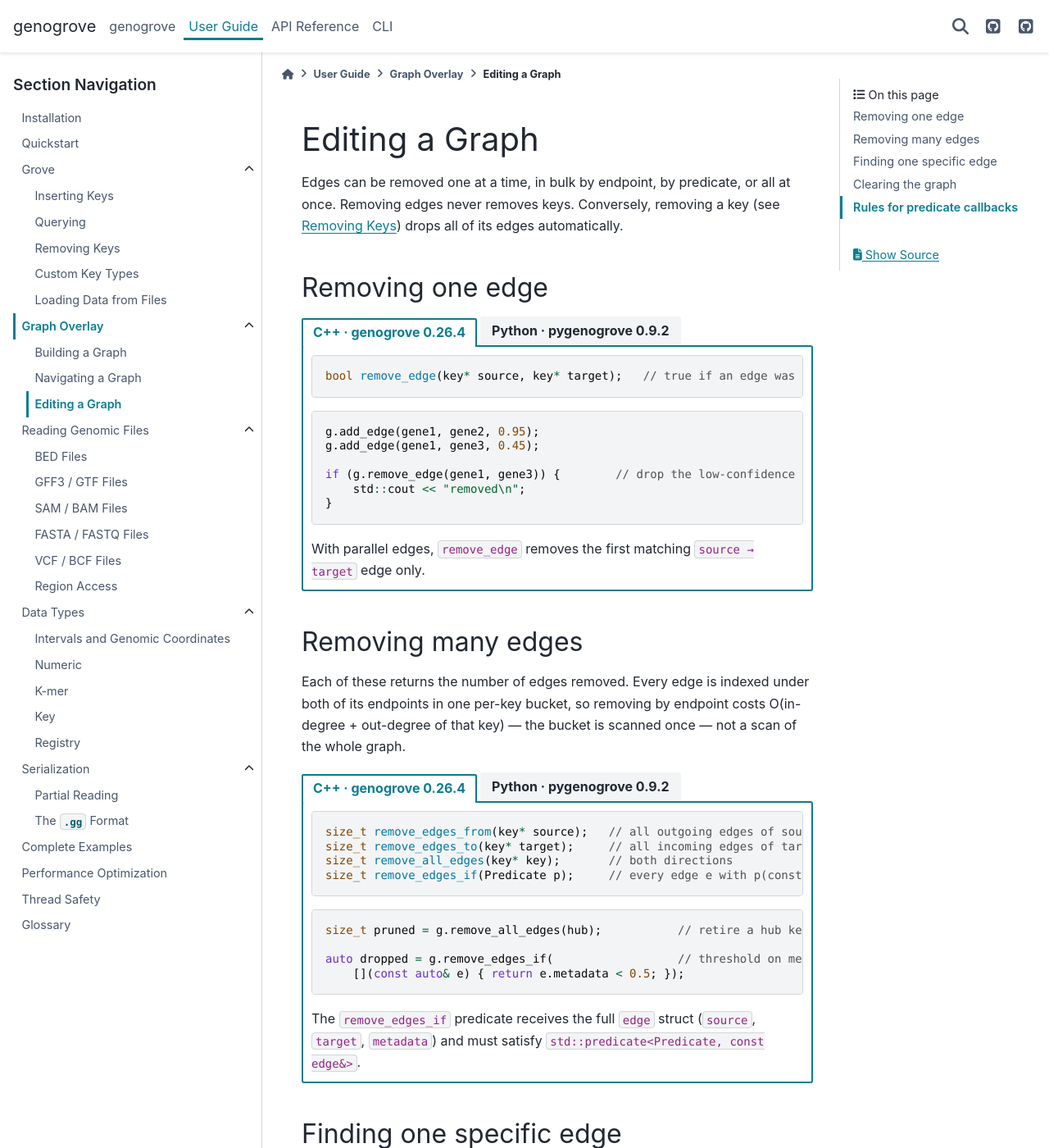
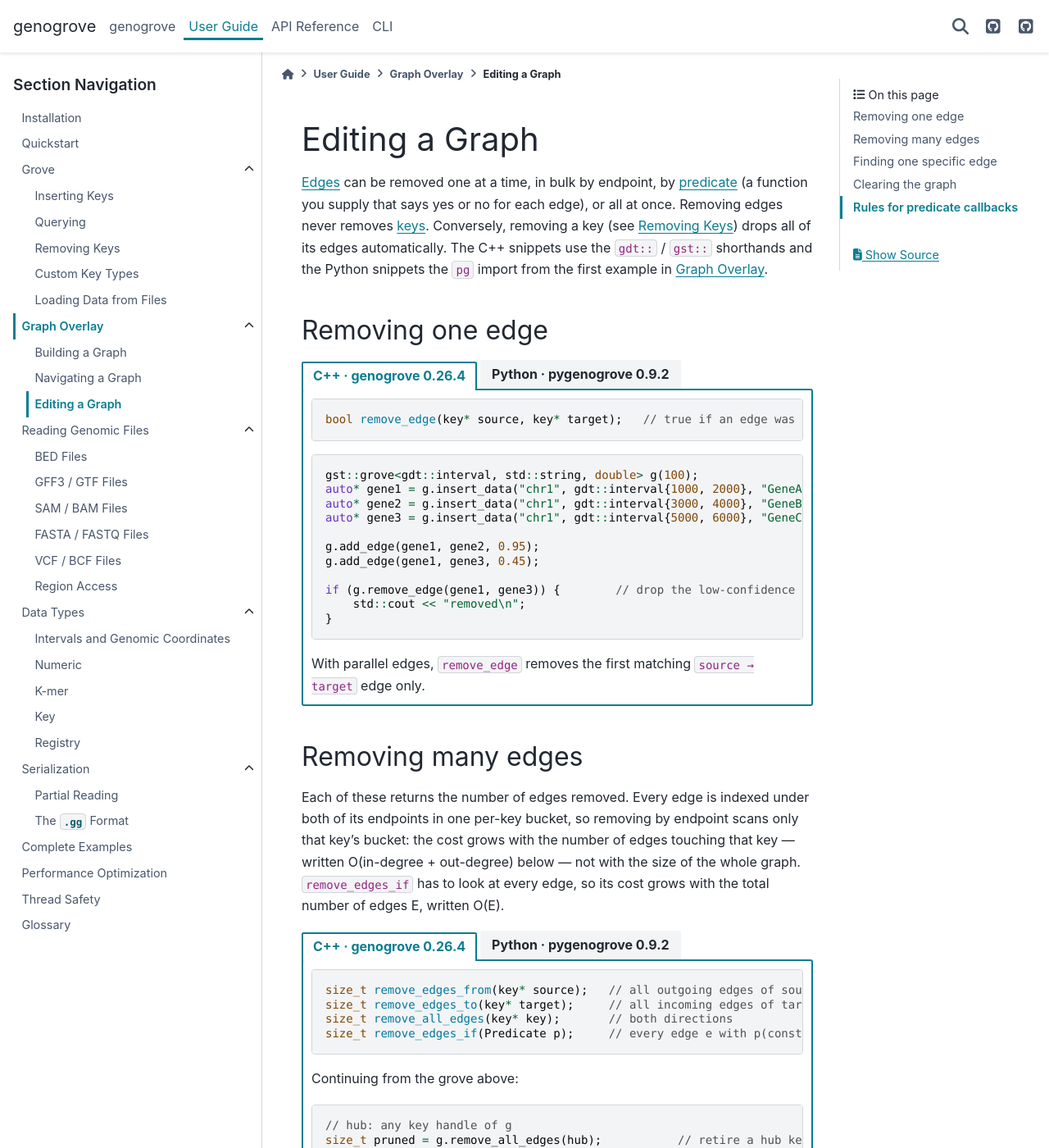
Before and after one commit to genogrove/docs, a Sphinx documentation site: the page built from source/guide/graph/editing.md, in a window 1280 px wide and 1400 px high. Shown: the whole window at 82% size. Built offline with Sphinx 7.4.7 and the PyData theme 0.15.4, drawn with Linux system fonts in a browser that asks for light colours; some of the changed text lies outside the part shown.

Commit message:
readability: graph guide pages
index.md
- link first uses of grove, graph overlay, edge, key, edge metadata, external
  key, predicate, SIF, key handle, order, pointer, template, payload, .gg file,
  exception to the glossary
- explain std::monostate, std::variant, trivially copyable and
  serialization_traits in place
- say what the grove order argument is and that the gdt::/gst:: aliases and
  the pg import carry over to the other pages; name pointers and Key objects
  as the two forms of a key handle

building.md
- link first uses of edge, key handle, bulk insert, edge metadata, template,
  pointer, index, QueryResult, const, predicate, lambda, GIL, external key,
  compact to the glossary
- explain M, std::optional, std::invocable, const auto& and list(...) over a
  QueryResult in place
- give ExonInfo, exon_data, data and items a comment saying what they are,
  add the missing g = pg.Grove(100), state the alias convention
- tab symmetry: Python tab also says link_if/link_with accept any key list,
  C++ tab also points to the callback rules, point groves named explicitly

navigating.md
- link first uses of edge, key, pointer, key handle, edge metadata, predicate,
  lambda, GIL, const, exception, view to the glossary
- explain M, std::monostate, by value, dereference and const key* in place;
  reword "three views" to avoid clashing with the view term
- mark snippets that continue from an earlier grove on the page
- tab symmetry: both tabs name the returned handle type and availability,
  C++ filtering tab also points to the callback rules; link remove_key to the
  removing page

editing.md
- link first uses of edge, predicate, key, lambda, graph overlay, iterator,
  exception, GIL to the glossary
- explain O(...) costs, std::predicate, iterator/edge_end and undefined
  behaviour in place
- define g, gene1..gene3, exon1/exon2 in the snippets, comment what hub and
  bed stand for, mark continuing snippets
- link the link_if/link_with mentions to the building page

````diff
--- a/source/guide/graph/editing.md
+++ b/source/guide/graph/editing.md
@@ -1,8 +1,10 @@
 # Editing a Graph
 
-Edges can be removed one at a time, in bulk by endpoint, by predicate, or all at once. Removing
-edges never removes keys. Conversely, removing a key (see {doc}`/guide/grove/removing`) drops all of
-its edges automatically.
+{term}`Edges <edge>` can be removed one at a time, in bulk by endpoint, by {term}`predicate` (a
+function you supply that says yes or no for each edge), or all at once. Removing edges never removes
+{term}`keys <key>`. Conversely, removing a key (see {doc}`/guide/grove/removing`) drops all of its
+edges automatically. The C++ snippets use the `gdt::` / `gst::` shorthands and the Python snippets
+the `pg` import from the first example in {doc}`index`.
 
 ## Removing one edge
 
@@ -16,6 +18,11 @@ bool remove_edge(key* source, key* target);   // true if an edge was found and r
 ```
 
 ```cpp
+gst::grove<gdt::interval, std::string, double> g(100);
+auto* gene1 = g.insert_data("chr1", gdt::interval{1000, 2000}, "GeneA");
+auto* gene2 = g.insert_data("chr1", gdt::interval{3000, 4000}, "GeneB");
+auto* gene3 = g.insert_data("chr1", gdt::interval{5000, 6000}, "GeneC");
+
 g.add_edge(gene1, gene2, 0.95);
 g.add_edge(gene1, gene3, 0.45);
 
@@ -36,6 +43,11 @@ remove_edge(source: Key, target: Key) -> bool   # True if an edge was found and
 ```
 
 ```python
+g = pg.Grove(100)
+gene1 = g.insert("chr1", pg.GenomicCoordinate("+", 1000, 2000), "GeneA")
+gene2 = g.insert("chr1", pg.GenomicCoordinate("+", 3000, 4000), "GeneB")
+gene3 = g.insert("chr1", pg.GenomicCoordinate("+", 5000, 6000), "GeneC")
+
 g.add_edge(gene1, gene2, {"weight": 0.95})
 g.add_edge(gene1, gene3, {"weight": 0.45})
 
@@ -51,8 +63,10 @@ With parallel edges, `remove_edge` removes the first matching `source → target
 ## Removing many edges
 
 Each of these returns the number of edges removed. Every edge is indexed under both of its
-endpoints in one per-key bucket, so removing by endpoint costs O(in-degree + out-degree of that
-key) — the bucket is scanned once — not a scan of the whole graph.
+endpoints in one per-key bucket, so removing by endpoint scans only that key's bucket: the cost
+grows with the number of edges touching that key — written O(in-degree + out-degree) below — not
+with the size of the whole graph. `remove_edges_if` has to look at every edge, so its cost grows
+with the total number of edges E, written O(E).
 
 :::::{tab-set}
 
@@ -66,15 +80,19 @@ size_t remove_all_edges(key* key);       // both directions                — O
 size_t remove_edges_if(Predicate p);     // every edge e with p(const edge& e) == true — O(E)
 ```
 
+Continuing from the grove above:
+
 ```cpp
+// hub: any key handle of g
 size_t pruned = g.remove_all_edges(hub);           // retire a hub key's connections
 
 auto dropped = g.remove_edges_if(                  // threshold on metadata
     [](const auto& e) { return e.metadata < 0.5; });
 ```
 
-The `remove_edges_if` predicate receives the full `edge` struct (`source`, `target`, `metadata`) and
-must satisfy `std::predicate<Predicate, const edge&>`.
+The `remove_edges_if` predicate (here a {term}`lambda`, an unnamed function written inline)
+receives the full `edge` struct (`source`, `target`, `metadata`) and must satisfy
+`std::predicate<Predicate, const edge&>`, i.e. be callable with one `const edge&` and return `bool`.
 
 ::::
 
@@ -88,18 +106,23 @@ remove_all_edges(key: Key) -> int        # both directions                — O(
 remove_edges_if(predicate) -> int        # every edge the predicate accepts — O(E)
 ```
 
+Continuing from the grove above:
+
 ```python
+# hub: any key of g
 pruned = g.remove_all_edges(hub)                   # retire a hub key's connections
 
 # Universal / Numeric / Kmer grove: predicate(target, metadata) -> bool
 dropped = g.remove_edges_if(lambda target, meta: meta is not None and meta["weight"] < 0.5)
 
 # BedGrove / GffGrove (unlabelled edges): predicate(target) -> bool
+# bed: a pg.BedGrove with some edges
 bed.remove_edges_if(lambda target: target.value.start > 1_000_000)
 ```
 
-The predicate signature depends on the grove: labelled groves pass `(target, metadata)`, the typed
-`BedGrove` / `GffGrove` pass `(target)` only.
+The predicates above are {term}`lambdas <lambda>`, unnamed one-line functions. The predicate
+signature depends on the grove: labelled groves pass `(target, metadata)`, the typed `BedGrove` /
+`GffGrove` pass `(target)` only.
 
 ::::
 
@@ -116,8 +139,8 @@ its occurrence index.
 ::::{tab-item} {{ cpp_tab }}
 :sync: cpp
 
-`find_edge` and `edge_end` live on `graph_overlay`, not on `grove`; reach them through
-`grove::graph()`:
+`find_edge` and `edge_end` live on `graph_overlay` (the class that implements the
+{term}`graph overlay`), not on `grove`; reach them through `grove::graph()`:
 
 ```cpp
 using edge_iterator = std::list<edge>::iterator;        // graph_overlay::edge_iterator
@@ -125,6 +148,9 @@ using edge_iterator = std::list<edge>::iterator;        // graph_overlay::edge_i
 edge_iterator find_edge(const key* source, const key* target, std::size_t occurrence = 0);
 edge_iterator edge_end();                                // returned when no match exists
 ```
+
+`find_edge` returns an {term}`iterator <iterator / iterable>` — a position inside the edge list,
+read through with `->` — and `edge_end()` is the "not found" position to compare against:
 
 ```cpp
 gst::grove<gdt::interval, std::string, std::string> g(100);
@@ -152,8 +178,11 @@ Not exposed. To pick one of several parallel edges, read them all with
 `get_edge_list(source)` and select by position or payload:
 
 ```python
+g = pg.Grove(100)
+exon1 = g.insert("chr1", pg.GenomicCoordinate("+", 100, 200), "exon1")
+exon2 = g.insert("chr1", pg.GenomicCoordinate("+", 300, 400), "exon2")
 g.add_edge(exon1, exon2, {"tx": "tx1"})
-g.add_edge(exon1, exon2, {"tx": "tx2"})
+g.add_edge(exon1, exon2, {"tx": "tx2"})                 # parallel edge
 
 edges = g.get_edge_list(exon1)                    # [(exon2, {'tx': 'tx1'}), (exon2, {'tx': 'tx2'})]
 second = edges[1]
@@ -175,6 +204,8 @@ void clear_graph();          // remove every edge; keys and their tree positions
 bool graph_empty() const;    // true when there are no edges
 ```
 
+Continuing from the exon grove above:
+
 ```cpp
 g.clear_graph();
 g.graph_empty();                                       // true
@@ -194,6 +225,8 @@ clear_graph() -> None        # remove every edge; keys and their tree positions
 graph_empty() -> bool        # True when there are no edges
 ```
 
+Continuing from the exon grove above:
+
 ```python
 g.clear_graph()
 g.graph_empty()                                              # True
@@ -213,10 +246,11 @@ threshold in `link_with`).
 predicate **while iterating the graph**. Two rules follow:
 
 - **Do not mutate the graph from inside the predicate.** Calling `add_edge`, any `remove_edges_*`,
-  `clear_graph` or `link_*` on the same grove while a predicate runs is undefined behaviour. Keep
-  the predicate a pure inspector and mutate after the call returns.
-- **Effects are applied as the iteration proceeds.** If the predicate throws part-way, the edges
-  already added or removed stay added or removed; there is no rollback.
+  `clear_graph` or `link_*` on the same grove while a predicate runs is undefined behaviour — anything
+  may happen, including a crash or silently wrong results. Keep the predicate a pure inspector and
+  mutate after the call returns.
+- **Effects are applied as the iteration proceeds.** If the predicate throws an {term}`exception`
+  part-way, the edges already added or removed stay added or removed; there is no rollback.
 
 :::::{tab-set}
 
````
Also changed, not shown: other parts of source/guide/graph/editing.md (+4 -4 lines), source/guide/graph/building.md (+45 -22 lines), source/guide/graph/index.md (+35 -22 lines), source/guide/graph/navigating.md (+51 -29 lines).
